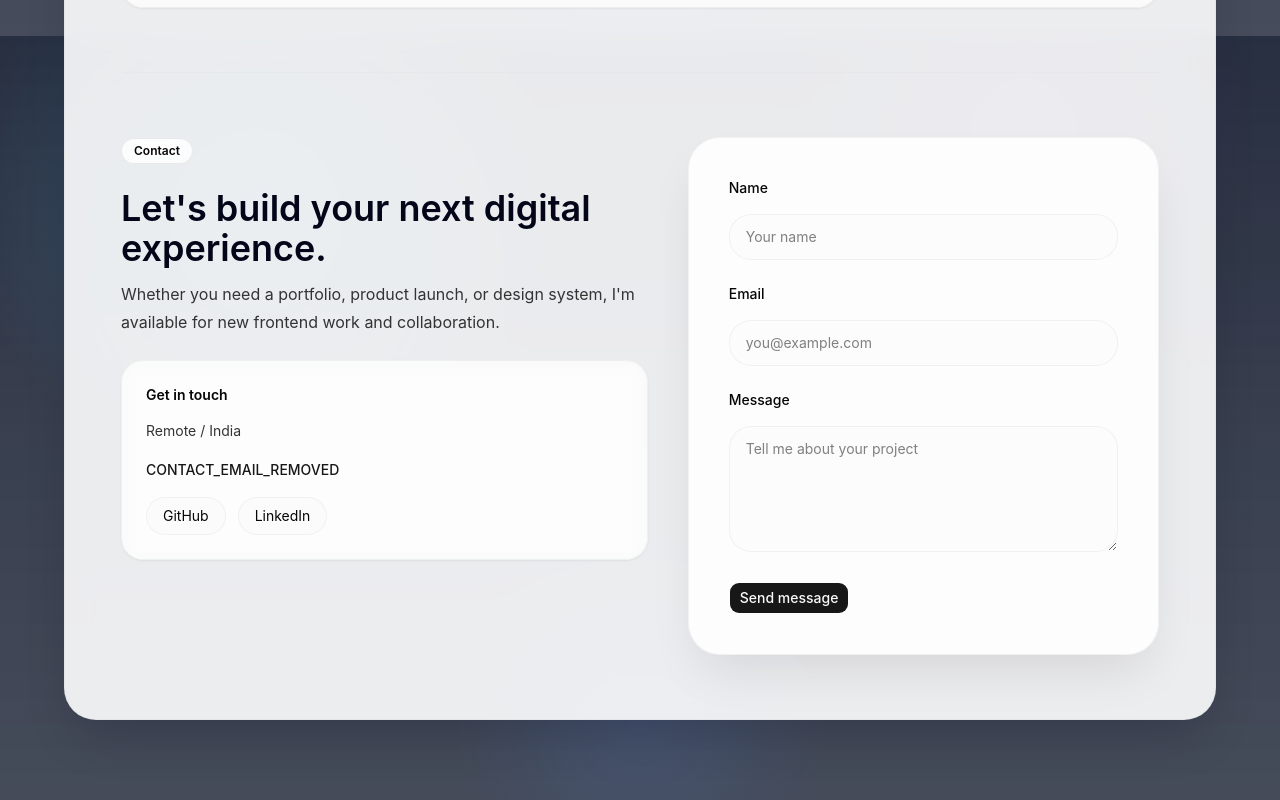
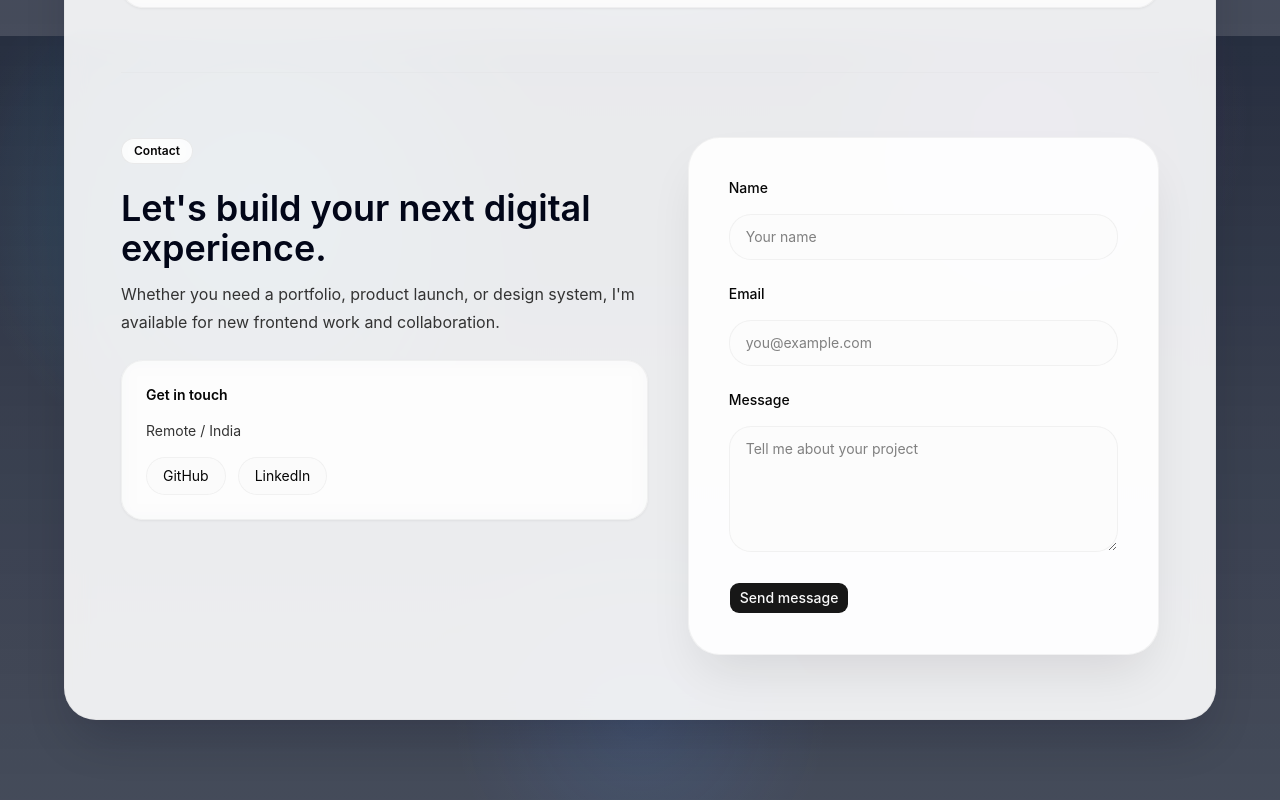
Before and after one commit to appy79/fool, a Next.js app: page / in a window 1280 px wide. Shown: the part 3964-4764 px from the top of the page. Built offline with nearby package versions, Linux system fonts and the light colour scheme.

Commit message:
Remove contact details from resume source

```diff
--- a/app/page.tsx
+++ b/app/page.tsx
@@ -5,8 +5,15 @@ import ExperienceSection from "@/components/portfolio/ExperienceSection";
 import HeroSection from "@/components/portfolio/HeroSection";
 import ProjectsSection from "@/components/portfolio/ProjectsSection";
 import SkillsSection from "@/components/portfolio/SkillsSection";
+import { resume } from "@/lib/resume";
 
 export default function Home() {
+  const contact = {
+    ...resume.contact,
+    email: process.env.CONTACT_EMAIL,
+    phone: process.env.CONTACT_PHONE,
+  };
+
   return (
     <main className="relative min-h-screen bg-background/10 text-foreground py-16 sm:py-20">
       <div className="glass mx-auto flex max-w-6xl flex-col gap-16 rounded-[2rem] border border-border/60 bg-white/90 dark:bg-slate-950/80 px-8 py-16 shadow-2xl shadow-slate-950/20 sm:px-10 lg:px-14">
@@ -23,7 +30,7 @@ export default function Home() {
           <div className="h-px bg-border/30" />
           <ExperienceSection />
           <div className="h-px bg-border/30" />
-          <ContactSection />
+          <ContactSection contact={contact} />
         </div>
       </div>
     </main>
--- a/components/portfolio/ContactSection.tsx
+++ b/components/portfolio/ContactSection.tsx
@@ -1,11 +1,15 @@
 "use client";
 
-import { FormEvent, useState } from "react";
+import { useState, type FormEvent } from "react";
 import { Button } from "@/components/ui/button";
 import { Badge } from "@/components/ui/badge";
-import { resume } from "@/lib/resume";
+import type { ResolvedContactInfo } from "@/lib/resume";
 
-export default function ContactSection() {
+type ContactSectionProps = {
+  contact: ResolvedContactInfo;
+};
+
+export default function ContactSection({ contact }: ContactSectionProps) {
   const [formState, setFormState] = useState({ name: "", email: "", message: "" });
   const [submitted, setSubmitted] = useState(false);
 
@@ -13,7 +17,7 @@ export default function ContactSection() {
     setFormState((current) => ({ ...current, [key]: value }));
   };
 
-  const handleSubmit = (event: React.FormEvent<HTMLFormElement>) => {
+  const handleSubmit = (event: FormEvent<HTMLFormElement>) => {
     event.preventDefault();
     setSubmitted(true);
     setFormState({ name: "", email: "", message: "" });
@@ -30,12 +34,19 @@ export default function ContactSection() {
 
         <div className="space-y-4 rounded-3xl border border-border/60 bg-background/70 p-6 shadow-sm shadow-slate-950/5 backdrop-blur">
           <p className="text-sm font-semibold text-foreground">Get in touch</p>
-          <p className="text-sm text-muted-foreground">{resume.contact.location}</p>
-          <a href={`mailto:${resume.contact.email}`} className="text-sm font-medium text-primary hover:underline">
-            {resume.contact.email}
-          </a>
+          <p className="text-sm text-muted-foreground">{contact.location}</p>
+          {contact.email && (
+            <a href={`mailto:${contact.email}`} className="block text-sm font-medium text-primary hover:underline">
+              {contact.email}
+            </a>
+          )}
+          {contact.phone && (
+            <a href={`tel:${contact.phone.replace(/\s+/g, "")}`} className="block text-sm font-medium text-primary hover:underline">
+              {contact.phone}
+            </a>
+          )}
           <div className="mt-4 flex flex-wrap gap-3">
-            {resume.contact.socials.map((social) => (
+            {contact.socials.map((social) => (
               <a
                 key={social.label}
                 href={social.href}
--- a/lib/resume.ts
+++ b/lib/resume.ts
@@ -27,10 +27,13 @@ export type EducationItem = {
 };
 
 export type ContactInfo = {
-  email: string;
-  phone: string;
   location: string;
   socials: { label: string; href: string }[];
+};
+
+export type ResolvedContactInfo = ContactInfo & {
+  email?: string;
+  phone?: string;
 };
 
 export const resume = {
@@ -126,8 +129,6 @@ export const resume = {
     },
   ] as ProjectItem[],
   contact: {
-    email: "CONTACT_EMAIL_REMOVED",
-    phone: "CONTACT_PHONE_REMOVED",
     location: "Remote / India",
     socials: [
       { label: "GitHub", href: "https://github.com/appy79" },
```
Also changed, not shown: 2 other files (tests, documents, lock files or other folders).
